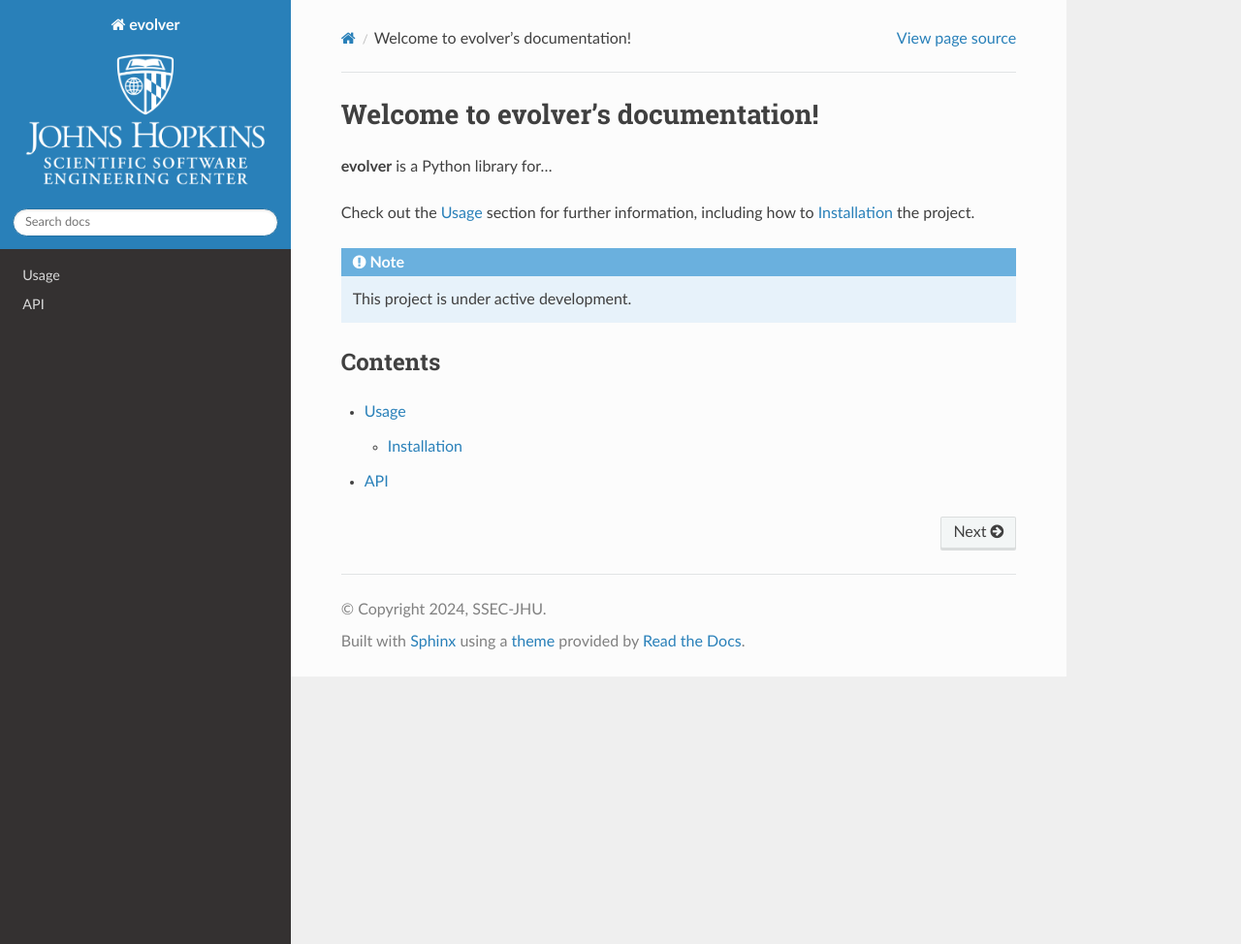
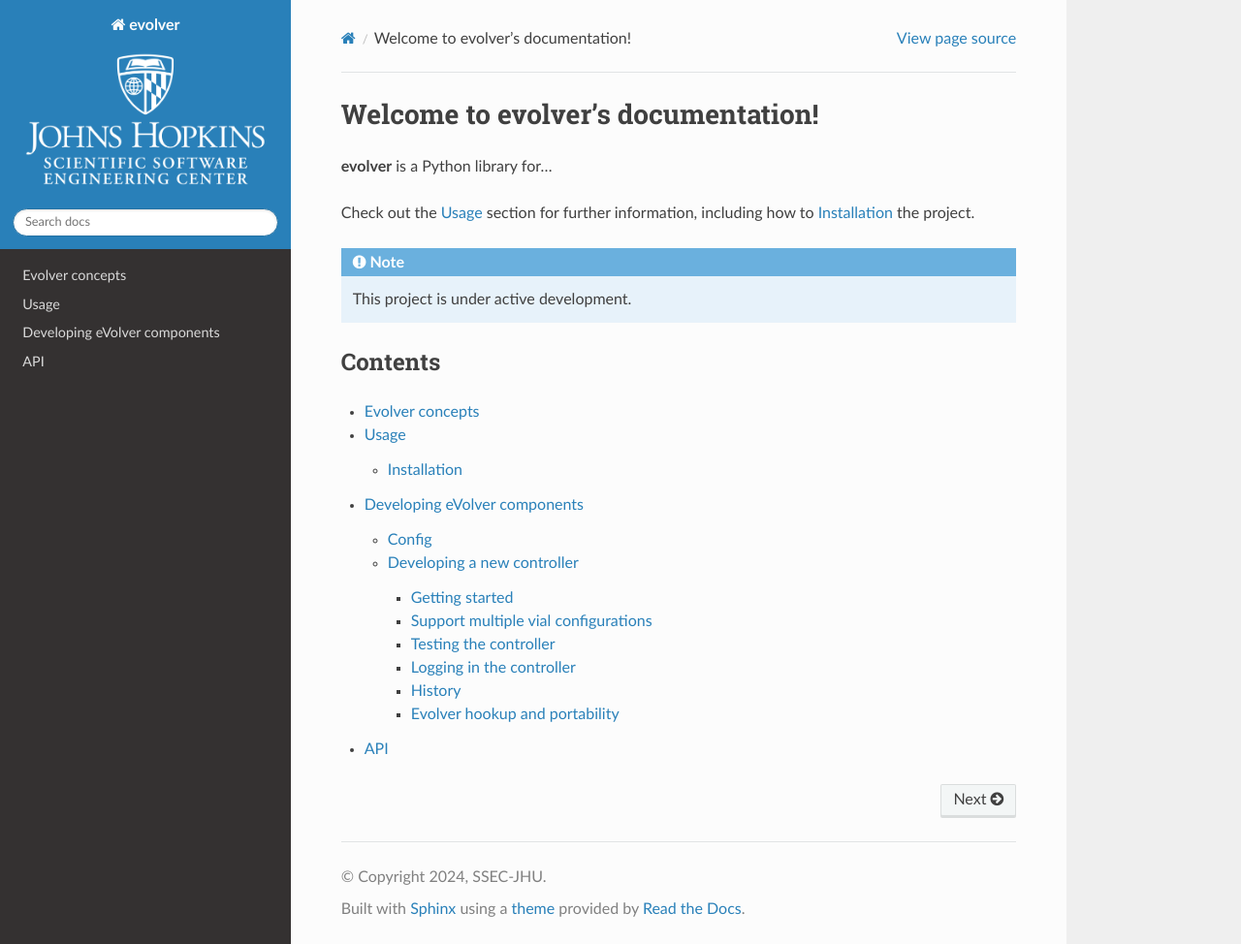
Before and after one commit to ssec-jhu/evolver-ng, a Sphinx documentation site: the page built from docs/source/index.rst, in a window 1280 px wide and 974 px high. Shown: the whole window at 97% size. Built offline with Sphinx 7.4.7 and the Read the Docs theme 2.0.0, drawn with Linux system fonts in a browser that asks for light colours; the version number could not be read and is left out; some of the changed lines change nothing that is shown.

Commit message:
controller dev docs wip

```diff
--- /dev/null
+++ b/docs/source/concepts.rst
@@ -0,0 +1,4 @@
+Evolver concepts
+================
+
+TBD
--- /dev/null
+++ b/docs/source/development/config.rst
@@ -0,0 +1,4 @@
+Config
+======
+
+TBD
--- /dev/null
+++ b/docs/source/development/controllers.rst
@@ -0,0 +1,221 @@
+Developing a new controller
+===========================
+
+In eVolver controllers are the components that implement experiment logic. They
+can read the state and history of the eVolver environment (e.g. the sensor
+values) and subsequently modify it (via effectors). In a typical eVolver setup
+controller logic is executed once during a device loop, after reading the state
+of all sensors. See :doc:`/concepts` for more details on the device
+operation.
+
+Controllers are implemented as Python classes that inherit from the
+:class:`evolver.controller.Controller` class, the logic of which is executed via
+a call to the :meth:`evolver.controller.Controller.control` method. Developing a
+new controller is a matter of implementing this method. Within
+:meth:`evolver.controller.Controller.control`, code can read sensor values (e.g.
+by calling :meth:`evolver.hardware.interface.SensorDriver.get`) and effect the
+environment based on read sensor values (e.g. by calling
+:meth:`evolver.hardware.interface.EffectorDriver.set` with appropriate input).
+
+As with other eVolver components, controllers contain `Config` classes that
+define the configuration options for the experiment, which can be read from
+on-disk config and modified via the API and UIs. authors should provide a
+`Config` class that inherits from :class:`evolver.controller.Controller.Config`
+with appropriate options for the experiment. See :doc:`config` for
+more details on configuration.
+
+Getting started
+---------------
+
+A breif example will help illustrate what is required to implement a new
+controller. In the example below, we define a simple experiment::
+
+    from evolver.controller import Controller
+    from evolver.hardware.standard import Temperature
+
+    class MyController(Controller):
+        class Config(Controller.Config):
+            limit: int = 42
+            hysteresis: int = 2
+
+        def control(self):
+            for vial in self.vials:
+                density = self.evolver.hardware['temp'].get[vial].density
+                if density > self.limit:
+                    self.evolver.hardware['temp'].set(Temperature.Input(vial=vial, value=30))
+                elif density < self.limit - self.hysteresis:
+                    self.evolver.hardware['temp'].set(Temperature.Input(vial=vial, value=38))
+
+In the above you can note that all the business logic is contained within the
+`control` method, while configuration parameters are available as attributes of
+the controller (e.g. `self.limit` and `self.hysteresis`). Further, the
+controller gains access to hardware state via the `evolver` property, which is
+an instance of :py:class:`evolver.device.Evolver`, and can be used to access
+hardware drivers (e.g. `self.evolver.hardware['temp']`) to get current state and
+set desired state.
+
+.. note::
+
+    The `evolver` property comes from hookup to the device (which happens for
+    example in creating a new eVolver from configuration), see also
+    :ref:`evolver-hookup` below. `vials` comes from the base controller `Config`
+    class, and represents a list of vials to operate on.
+
+Support multiple vial configurations
+------------------------------------
+
+You might note in the above example that:
+
+* We loop over a set of vials in the controller, and
+* We have scalar values for the config parameters, not an array of values for
+  each vial.
+
+The concept here is that each instance of a controller is a specific instance of
+the experiment on a set of vials. In the simplest case one experiment with a
+given set of configuration parameters is run on all vials on the box. The
+eVolver accepts a list of controllers, however, which can represent either
+distinct experiment logic on separate vials, or distinctly configured instances
+of the same experiment on separate vials.
+
+For example, given the above experiment, and end-user could run on half the
+vials with a different set of parameters as follows:
+
+.. code-block:: yaml
+
+    controllers:
+      - classinfo: mymodule.MyController
+        config:
+          vials: [0, 1, 2, 3, 4, 5, 6, 7]
+          limit: 42
+          hysteresis: 2
+      - classinfo: mymodule.MyController
+        config:
+          vials: [8, 9, 10, 11, 12, 13, 14, 15]
+          limit: 20
+          hysteresis: 1
+
+
+Testing the controller
+----------------------
+
+Because the controllers main function is to modify the environment based on
+inputs, we can test a controller by mocking the hardware dependencies and
+asserting expected outputs are sent to particular hardware.
+
+We are currently working on a testing framework for eVolver controllers (please
+see https://github.com/ssec-jhu/evolver-ng/issues/156), but in the meantime, an
+example for mocking hardware within an eVolver environment can be seen in the
+`test_chemostat.py` file in the eVolver repository.
+
+
+Logging in the controller
+-------------------------
+
+All components in the eVolver framework contain in internal logger which is an
+instance of a python standard library `logging.Logger`. This logger can be used
+to emit messages from within a controller which, unless otherwise configured,
+will get routed through the eVolver logging mechanism.
+
+.. note::
+
+    At present, the logger is configured only with basic handling, and will
+    print to stdout. In future releases more advanced logging and event handling
+    is planned, along with retreival of logs from the API.
+
+
+Example::
+
+    class MyController(Controller):
+        def control(self):
+            self.logger.info('Starting control loop')
+            for vial in self.vials:
+                self.logger.debug(f'Processing vial {vial}')
+                ...
+
+
+History
+-------
+
+Some experiments may require access to historical data in order to make control
+decisions. While it is always possible to store a buffer of historic data for a
+given sensor in memory within the controller, this may have unintended
+consequences in the case of reboot or even a reconfiguration of the eVolver
+(which reallocates all objects): the buffer would be lost.
+
+eVolver provides a history server which is backed by persistent storage designed
+to be queried via the API or within a controller. This means controllers code
+can remain simple and focus on core logic, as opposed to maintaining file-based
+historic data or error-prone in-memory buffers.
+
+To access the history server, the controller can use the `self.evolver.history`
+property which is automatically available to all controllers when used within
+the application (see :ref:`evolver-hookup` below).
+
+For example::
+
+        class MyController(Controller):
+            def control(self):
+                # Get the temperature history for all vials for past hour
+                temp_history = self.evolver.history.get('temp', t_start=time.time() - 3600)
+                for vial in self.vials:
+                    mean_temp = np.mean([i.data[0]['value'] for i in  history.get(name='test').data['test']])
+
+.. note::
+
+    The response from the history server
+    :py:class:`evolver.history.HistoryResult` is amenable to transport over the
+    network, but presently has overhead in working with results in the
+    interpreter (as can be noted in the above example). Functionality like
+    `to_dataframe` or `to_numpy` can be provided in future versions.
+
+
+.. _evolver-hookup:
+
+Evolver hookup and portability
+------------------------------
+
+You might notice that the controller in the example above implicitly requires an
+instance of `evolver.device.Evolver` to be passed into its constructor, in order
+to access the hardware it needs. The framework normally does this for you (it
+will both construct the object and pass in the Evovler), but it may be desired
+to have a controller which depends only on that which is specified in its config
+and takes in hardware explicitly, which can operate independently of the
+application framework.
+
+To do this while also supporting usage within the application, it is recommended
+to specify hardware in the Config which have types accepting either a string or
+hardware class, then a property which dispatches appropriately, for example::
+
+    class MyController(Controller):
+        class Config(Controller.Config):
+            temp_sensor: str|Temperature|ConfigDescriptor
+
+        @property
+        def temp_sensor_hw(self):
+            if isinstance(self.temp_sensor, str):
+                return self.evolver.hardware[self.temp_sensor]
+            return self.temp_sensor
+
+In the above case, when the controller operates within the application, the
+temp_sensor will be specified as the name of the hardware in the evolver
+configuration file, and the controller will use the hardware instance from the
+evolver.
+
+If the controller should be instantiated outside the framework (and without an
+evolver instance), the instantiated Temperature object can be passed in
+directly::
+
+    temp_sensor = Temperature()
+    controller = MyController(temp_sensor=temp_sensor)
+
+Finally, if a ConfigDescriptor (the config object representing how to construct
+the appropriate class) is supplied, it will automatically be processed and
+instantiated::
+
+    descriptor = ConfigDescriptor(classinfo='evolver.hardware.standard.Temperature')
+    controller = MyController(temp_sensor=descriptor)
+
+or with a dict, from create::
+
+    config = {'temp_sensor': {'classinfo': 'evolver.hardware.standard.temperature.Temperature'}}
+    controller = MyController.create(config)
--- /dev/null
+++ b/docs/source/development/index.rst
@@ -0,0 +1,6 @@
+Developing eVolver components
+=============================
+
+.. toctree::
+    config
+    controllers
--- a/docs/source/index.rst
+++ b/docs/source/index.rst
@@ -15,5 +15,7 @@
 
 .. toctree::
 
+   concepts
    usage
+   development/index
    api
```
